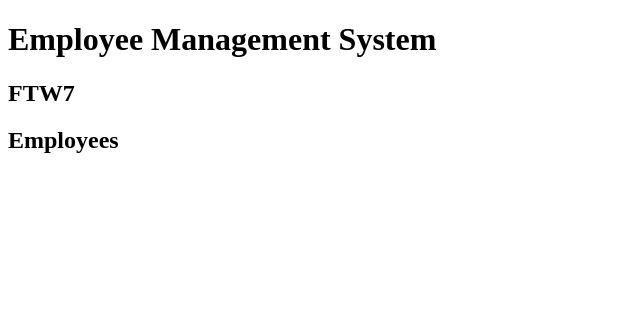
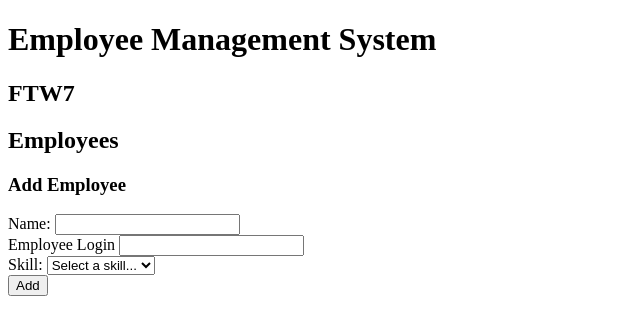
Before and after one commit to nnpk1007/phase-1-project-employee-management-system, a plain HTML site: page index.html in a window 1280 px wide. Shown: the whole page, without its empty margins (0-640 px from the left). Drawn offline with Linux system fonts and the light colour scheme; no server answers.

Commit message:
adds form to add new employee in index.html

```diff
--- a/index.html
+++ b/index.html
@@ -18,6 +18,29 @@
             <ul id="employee-list">
                 <!-- Employee list will be generated using JS-->
             </ul>
+            <!-- form to add new employee-->
+            <form id="add-employee-form">
+                <h3>Add Employee</h3>
+                <div>
+                    <label for="employee-name">Name:</label>
+                    <input type="text" id="employee-name" required />
+                </div>
+                <div>
+                    <label for="employee-login">Employee Login</label>
+                    <input type="text" id="employee-login" required />
+                </div>
+                <div>
+                    <label for="employee-skill">Skill:</label>
+                    <select id="employee-skill">
+                        <option value="">Select a skill...</option>
+                        <option value="titan">Titan</option>
+                        <option value="vareo">Vareo</option>
+                        <option value="finalize">Finalize</option>
+                        <option value="inkjet">Inkjet</option>
+                    </select>
+                </div>
+                <button type="submit" id="add-employee-button">Add</button>
+            </form>
         </section>
     </main>
     <script src="main.js"></script>
--- a/main.js
+++ b/main.js
@@ -1,13 +1,16 @@
 document.addEventListener("DOMContentLoaded", () => {
     const employees = document.getElementById("employee-list");
 
-    fetchEmployees();
+    fetchEmployees(); // show employee info
+
 
     function fetchEmployees(){
         fetch("http://localhost:3000/employees")
         .then(response => response.json())
         .then(employees => employees.forEach(employee => displayEmployeeInfo(employee)));
     }
+
+
     function displayEmployeeInfo(employee) {
         let employeeInfo = document.createElement("div");
         let nameAndLogin = document.createElement("li");
```
